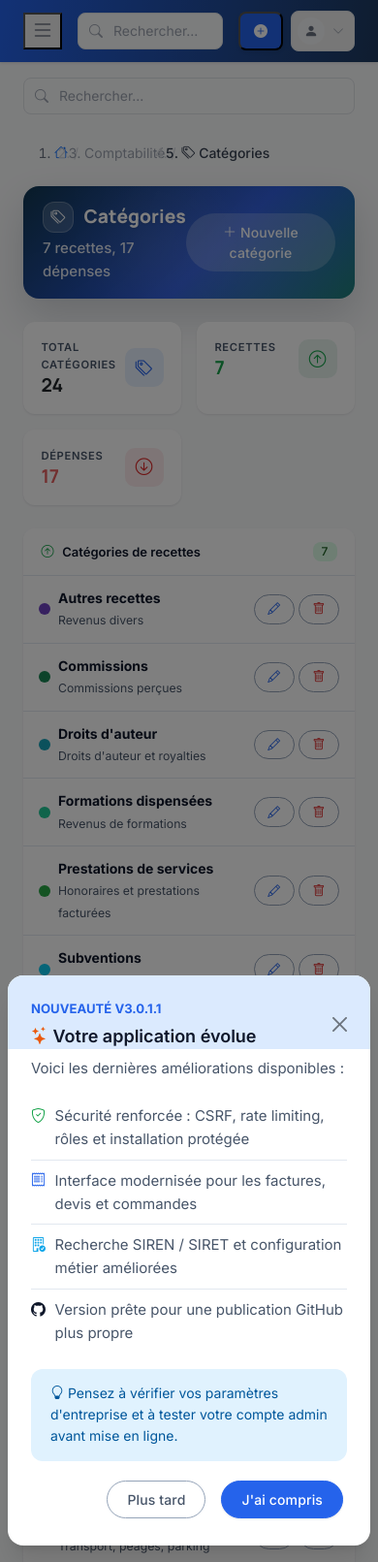
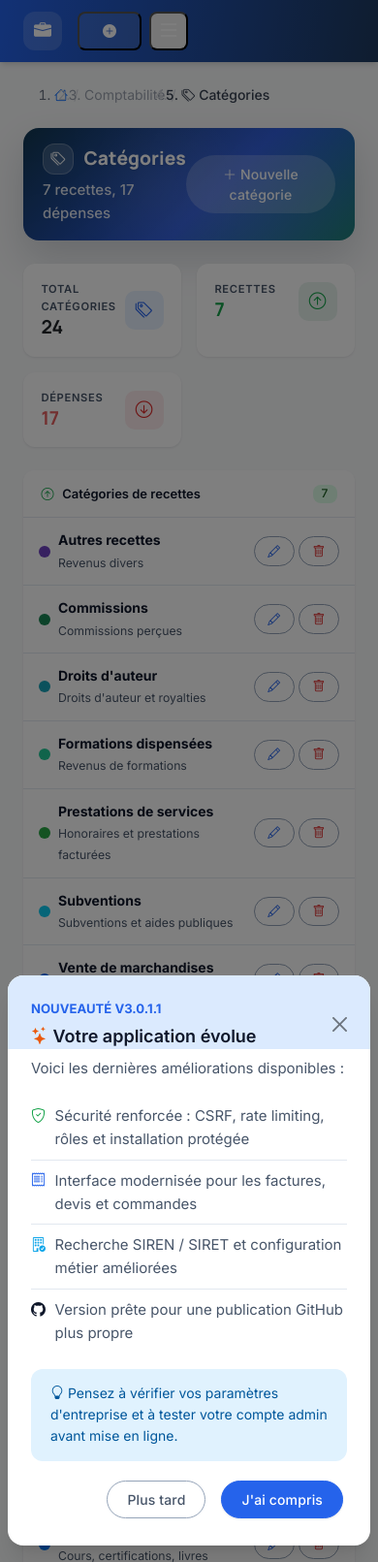
Before and after one commit to nphilmon/gestion-comptabilit-, a PHP site: page /categories.php in a window 390 px wide. Shown: the top 1611 px of the page at 97% size. Run offline with PHP 8.4, Linux system fonts and the light colour scheme; the visitor is signed in with stand-in values (Sample User, id 1); data comes from the database, SQL or seed files in the repository; some libraries are stand-ins or nearby versions.

Commit message:
Remplace la sidebar par une vraie navbar horizontale à boutons (Tailwind)
Sur retour utilisateur : la sidebar du pilote précédent est abandonnée au
profit d'une navbar horizontale classique, mais avec de vrais boutons
Tailwind (h-10, padding confortable, coins arrondis, hover/focus/actif)
au lieu de simples liens texte+icône collés.

3 zones : logo à gauche, navigation centrale (Tableau de bord, Commercial▼,
Comptabilité▼, Caisse▼, Rapports, Paie, Paramètres) visible à partir de
lg:, actions à droite (recherche, Créer, profil). État actif visible via
un fond clair + un petit trait sous le bouton (plus la longue ligne pleine
largeur d'avant). En dessous de lg:, la navigation bascule sur un panneau
mobile dépliable au clic sur le bouton hamburger (JS vanilla, sans
nouvelle dépendance).

Aucune route, URL, permission ou nom de menu modifié — seule la structure
HTML/CSS du bandeau change. Les dropdowns Commercial/Comptabilité/Caisse
gardent leur logique Bootstrap (data-bs-toggle="dropdown") avec un
nouvel habillage Tailwind ; le bouton entier ouvre le menu, pas seulement
le chevron.

Vérifié : php -l sur tout le dépôt, balises <div>/<header>/<main>/<nav>
comptées équilibrées, aucun class dupliqué, JS validé (node --check),
tous les hooks (recherche instantanée, CSRF, dropdowns) présents,
PHPUnit 33/33.

Co-Authored-By: Claude Sonnet 5 <noreply@anthropic.com>
Claude-Session: https://claude.ai/code/session_01K7Wh9Ho8SkJtjpJFcnypfH

```diff
--- a/assets/app.js
+++ b/assets/app.js
@@ -710,28 +710,16 @@ document.addEventListener('DOMContentLoaded', function() {
     }
 
     // =============================================================
-    // REFONTE PILOTE — Sidebar mobile (Tailwind)
+    // REFONTE PILOTE — Panneau de navigation mobile (Tailwind navbar)
     // =============================================================
-    const sidebar = document.querySelector('[data-sidebar]');
-    const backdrop = document.querySelector('[data-sidebar-backdrop]');
-    const openBtn = document.querySelector('[data-sidebar-open]');
-    const closeBtn = document.querySelector('[data-sidebar-close]');
+    const mobileNavToggle = document.querySelector('[data-mobile-nav-toggle]');
+    const mobileNavPanel = document.querySelector('[data-mobile-nav-panel]');
 
-    if (sidebar && backdrop && openBtn) {
-        const openSidebar = function() {
-            sidebar.classList.remove('-translate-x-full');
-            backdrop.classList.remove('hidden');
-        };
-        const closeSidebar = function() {
-            sidebar.classList.add('-translate-x-full');
-            backdrop.classList.add('hidden');
-        };
-
-        openBtn.addEventListener('click', openSidebar);
-        if (closeBtn) closeBtn.addEventListener('click', closeSidebar);
-        backdrop.addEventListener('click', closeSidebar);
-        window.addEventListener('keydown', function(e) {
-            if (e.key === 'Escape') closeSidebar();
+    if (mobileNavToggle && mobileNavPanel) {
+        mobileNavToggle.addEventListener('click', function() {
+            const isOpen = !mobileNavPanel.classList.contains('hidden');
+            mobileNavPanel.classList.toggle('hidden');
+            mobileNavToggle.setAttribute('aria-expanded', String(!isOpen));
         });
     }
 });
--- a/footer.php
+++ b/footer.php
@@ -7,7 +7,6 @@
                     <span><i class="bi bi-shield-check"></i> Connexion sécurisée · <?= date('Y') ?></span>
                 </div>
             </footer>
-        </div><!-- /zone principale -->
     </div><!-- /.tw-app -->
 
     <div class="modal fade" id="newsModal" tabindex="-1" aria-labelledby="newsModalLabel" aria-hidden="true" data-version="<?= e(APP_VERSION) ?>">
--- a/header.php
+++ b/header.php
@@ -60,6 +60,14 @@ $navSections[] = ['label' => 'Paramètres', 'icon' => 'gear', 'href' => BASE_URL
 function navSectionIsActive(array $section, string $current): bool {
     return in_array($current, $section['match'], true);
 }
+
+// Classes Tailwind d'un bouton de nav horizontal (zone centrale de la navbar).
+function navBtnClasses(bool $active): string {
+    $base = 'relative inline-flex h-10 items-center gap-2 rounded-lg px-3 text-sm font-medium whitespace-nowrap transition focus:outline-none focus:ring-2 focus:ring-white/40';
+    return $active
+        ? $base . ' bg-white/15 text-white after:absolute after:bottom-0 after:left-3 after:right-3 after:h-0.5 after:rounded-full after:bg-white'
+        : $base . ' text-white/80 hover:bg-white/10 hover:text-white';
+}
 ?>
 <!DOCTYPE html>
 <html lang="fr">
@@ -103,93 +111,66 @@ function navSectionIsActive(array $section, string $current): bool {
     </script>
 </head>
 <body class="tw-shell bg-gray-50 text-gray-900 antialiased">
-    <div class="tw-app">
-        <!-- Backdrop mobile (sidebar) -->
-        <div id="sidebarBackdrop" class="fixed inset-0 z-30 bg-gray-900/40 lg:hidden hidden" data-sidebar-backdrop></div>
-
-        <!-- SIDEBAR -->
-        <aside id="appSidebar" class="fixed inset-y-0 left-0 z-40 w-64 -translate-x-full lg:translate-x-0 transition-transform duration-200 ease-out bg-white border-r border-gray-200 flex flex-col" data-sidebar>
-            <div class="h-16 flex items-center gap-2.5 px-5 border-b border-gray-100 shrink-0">
-                <span class="flex h-9 w-9 items-center justify-center rounded-lg bg-brand-600 text-white shrink-0">
+    <div class="tw-app min-h-screen flex flex-col">
+        <!-- ═══════════ NAVBAR PRINCIPALE ═══════════ -->
+        <header class="navbar sticky top-0 z-30 h-16 bg-gradient-to-r from-brand-700 to-brand-800 shadow-md">
+            <div class="h-16 flex items-center gap-3 px-4 sm:px-6">
+                <!-- Zone gauche : logo -->
+                <a href="<?= BASE_URL ?>" class="flex items-center gap-3 shrink-0">
+                    <span class="flex h-10 w-10 items-center justify-center rounded-xl bg-white/15 text-white text-lg">
                         <i class="bi bi-briefcase-fill"></i>
                     </span>
-                <div class="min-w-0">
-                    <div class="text-sm font-bold leading-tight text-gray-900 truncate"><?= e(APP_NAME) ?></div>
-                    <div class="text-xs text-gray-400 truncate"><?= e(getParam('nom_entreprise', 'Mon Activité')) ?></div>
-                </div>
-                <button type="button" class="ml-auto lg:hidden text-gray-400 hover:text-gray-600" data-sidebar-close aria-label="Fermer le menu">
-                    <i class="bi bi-x-lg"></i>
-                </button>
-            </div>
+                    <span class="hidden md:block text-white font-bold text-[15px] leading-tight whitespace-nowrap"><?= e(APP_NAME) ?></span>
+                </a>
 
-            <nav class="flex-1 overflow-y-auto px-3 py-4 space-y-1">
+                <!-- Zone centrale : navigation -->
+                <nav class="hidden lg:flex items-center gap-1 mx-auto">
                     <?php foreach ($navSections as $section):
                         $active = navSectionIsActive($section, $page_courante);
                         $hasItems = !empty($section['items']);
                     ?>
                         <?php if (!$hasItems): ?>
-                    <a href="<?= $section['href'] ?>"
-                       class="flex items-center gap-3 rounded-lg px-3 py-2 text-sm font-medium transition-colors <?= $active ? 'bg-brand-50 text-brand-700' : 'text-gray-600 hover:bg-gray-50 hover:text-gray-900' ?>">
-                        <i class="bi bi-<?= $section['icon'] ?> text-base <?= $active ? 'text-brand-600' : 'text-gray-400' ?>"></i>
-                        <?= e($section['label']) ?>
+                            <a href="<?= $section['href'] ?>" class="<?= navBtnClasses($active) ?>">
+                                <i class="bi bi-<?= $section['icon'] ?>"></i>
+                                <span><?= e($section['label']) ?></span>
                             </a>
                         <?php else: ?>
-                    <details class="group" <?= $active ? 'open' : '' ?>>
-                        <summary class="flex cursor-pointer list-none items-center gap-3 rounded-lg px-3 py-2 text-sm font-medium transition-colors <?= $active ? 'bg-brand-50 text-brand-700' : 'text-gray-600 hover:bg-gray-50 hover:text-gray-900' ?>">
-                            <i class="bi bi-<?= $section['icon'] ?> text-base <?= $active ? 'text-brand-600' : 'text-gray-400' ?>"></i>
-                            <span class="flex-1"><?= e($section['label']) ?></span>
-                            <i class="bi bi-chevron-down text-xs text-gray-400 transition-transform group-open:rotate-180"></i>
-                        </summary>
-                        <div class="mt-1 ml-4 space-y-0.5 border-l border-gray-100 pl-4">
+                            <div class="dropdown relative">
+                                <a href="#" role="button" data-bs-toggle="dropdown" class="<?= navBtnClasses($active) ?> cursor-pointer">
+                                    <i class="bi bi-<?= $section['icon'] ?>"></i>
+                                    <span><?= e($section['label']) ?></span>
+                                    <i class="bi bi-chevron-down text-[10px] opacity-70"></i>
+                                </a>
+                                <ul class="dropdown-menu shadow-lg border border-gray-100 rounded-xl p-1.5 mt-2">
                                     <?php foreach ($section['items'] as $item): $itemActive = $page_courante === $item['match']; ?>
-                            <a href="<?= $item['href'] ?>"
-                               class="flex items-center gap-2.5 rounded-md px-3 py-1.5 text-sm transition-colors <?= $itemActive ? 'bg-brand-50 text-brand-700 font-semibold' : 'text-gray-500 hover:bg-gray-50 hover:text-gray-900' ?>">
-                                <i class="bi bi-<?= $item['icon'] ?> text-sm <?= $itemActive ? 'text-brand-600' : 'text-gray-400' ?>"></i>
-                                <?= e($item['label']) ?>
+                                    <li>
+                                        <a class="dropdown-item rounded-lg <?= $itemActive ? 'active' : '' ?>" href="<?= $item['href'] ?>">
+                                            <i class="bi bi-<?= $item['icon'] ?>"></i> <?= e($item['label']) ?>
                                         </a>
+                                    </li>
                                     <?php endforeach; ?>
+                                </ul>
                             </div>
-                    </details>
                         <?php endif; ?>
                     <?php endforeach; ?>
                 </nav>
 
-            <div class="border-t border-gray-100 p-3">
-                <a href="<?= BASE_URL ?>profil.php" class="flex items-center gap-2.5 rounded-lg px-2 py-2 text-sm text-gray-600 hover:bg-gray-50">
-                    <span class="flex h-8 w-8 items-center justify-center rounded-full bg-gray-100 text-gray-500 shrink-0">
-                        <i class="bi bi-person-fill"></i>
-                    </span>
-                    <span class="min-w-0">
-                        <span class="block truncate font-medium text-gray-800"><?= e($currentUser['nom'] ?? '') ?></span>
-                        <span class="block truncate text-xs text-gray-400"><?= e(ucfirst($currentUser['role'] ?? '')) ?></span>
-                    </span>
-                </a>
-            </div>
-        </aside>
-
-        <!-- ZONE PRINCIPALE -->
-        <div class="lg:pl-64 min-h-screen flex flex-col">
-            <!-- TOPBAR -->
-            <header class="navbar sticky top-0 z-20 h-16 bg-white border-b border-gray-200 flex items-center gap-3 px-4 sm:px-6">
-                <button type="button" class="lg:hidden text-gray-500 hover:text-gray-700" data-sidebar-open aria-label="Ouvrir le menu">
-                    <i class="bi bi-list text-2xl"></i>
-                </button>
-
-                <form class="relative flex-1 max-w-md js-smart-search" action="<?= BASE_URL ?>recherche.php" method="GET" autocomplete="off">
+                <!-- Zone droite : actions -->
+                <div class="flex items-center gap-2 ml-auto lg:ml-0">
+                    <form class="relative hidden md:block js-smart-search" action="<?= BASE_URL ?>recherche.php" method="GET" autocomplete="off">
                         <div class="relative">
-                        <i class="bi bi-search absolute left-3 top-1/2 -translate-y-1/2 text-gray-400 text-sm"></i>
+                            <i class="bi bi-search absolute left-3 top-1/2 -translate-y-1/2 text-white/60 text-sm"></i>
                             <input type="text"
-                               class="w-full rounded-lg border border-gray-200 bg-gray-50 py-2 pl-9 pr-3 text-sm text-gray-700 placeholder:text-gray-400 focus:bg-white focus:border-brand-400 focus:outline-none focus:ring-2 focus:ring-brand-100 transition"
+                                   class="h-10 w-40 lg:w-56 rounded-lg border border-white/20 bg-white/10 py-2 pl-9 pr-3 text-sm text-white placeholder:text-white/60 focus:bg-white/20 focus:outline-none focus:ring-2 focus:ring-white/30 transition"
                                    name="q" placeholder="Rechercher..." id="searchGlobal"
                                    data-search-input="desktop"
                                    value="<?= e($_GET['q'] ?? '') ?>">
                         </div>
-                    <div class="smart-search-panel absolute left-0 right-0 top-full mt-1 z-30" data-search-panel="desktop" hidden></div>
+                        <div class="smart-search-panel absolute right-0 top-full mt-2 w-80 z-30" data-search-panel="desktop" hidden></div>
                     </form>
 
-                <div class="ml-auto flex items-center gap-2">
                     <div class="dropdown">
-                        <button class="inline-flex items-center gap-1.5 rounded-lg bg-brand-600 px-3.5 py-2 text-sm font-semibold text-white shadow-sm hover:bg-brand-700 focus:outline-none focus:ring-2 focus:ring-brand-200 transition"
+                        <button class="inline-flex h-10 items-center gap-2 rounded-lg bg-white/10 px-4 text-sm font-semibold text-white hover:bg-white/20 focus:outline-none focus:ring-2 focus:ring-white/40 transition"
                                 type="button" data-bs-toggle="dropdown">
                             <i class="bi bi-plus-circle-fill"></i>
                             <span class="hidden sm:inline">Créer</span>
@@ -212,14 +193,14 @@ function navSectionIsActive(array $section, string $current): bool {
                         </ul>
                     </div>
 
-                    <div class="dropdown">
-                        <button class="flex items-center gap-2 rounded-lg border border-gray-200 pl-1.5 pr-2.5 py-1.5 text-sm text-gray-700 hover:bg-gray-50 focus:outline-none focus:ring-2 focus:ring-brand-100 transition"
+                    <div class="dropdown hidden sm:block">
+                        <button class="flex h-10 items-center gap-2 rounded-lg border border-white/20 bg-white/10 pl-2 pr-3 text-sm text-white hover:bg-white/20 focus:outline-none focus:ring-2 focus:ring-white/40 transition"
                                 type="button" data-bs-toggle="dropdown">
-                            <span class="flex h-7 w-7 items-center justify-center rounded-full bg-gray-100 text-gray-500">
+                            <span class="flex h-7 w-7 items-center justify-center rounded-full bg-white/20">
                                 <i class="bi bi-person-fill"></i>
                             </span>
-                            <span class="hidden sm:inline font-medium max-w-[9rem] truncate"><?= e($currentUser['nom'] ?? '') ?></span>
-                            <i class="bi bi-chevron-down text-xs text-gray-400"></i>
+                            <span class="font-medium max-w-[9rem] truncate"><?= e($currentUser['nom'] ?? '') ?></span>
+                            <i class="bi bi-chevron-down text-xs opacity-70"></i>
                         </button>
                         <ul class="dropdown-menu dropdown-menu-end shadow-lg border border-gray-100 rounded-xl p-0 mt-2 min-w-210 overflow-hidden">
                             <li class="user-info-block">
@@ -242,21 +223,60 @@ function navSectionIsActive(array $section, string $current): bool {
                             </li>
                         </ul>
                     </div>
+
+                    <!-- Hamburger (mobile / tablette < lg) -->
+                    <button type="button" class="lg:hidden flex h-10 w-10 items-center justify-center rounded-lg text-white hover:bg-white/10 transition" data-mobile-nav-toggle aria-label="Ouvrir le menu" aria-expanded="false">
+                        <i class="bi bi-list text-2xl"></i>
+                    </button>
                 </div>
-            </header>
+            </div>
 
-            <!-- Recherche mobile (repliée sous la topbar) -->
-            <form class="d-xxl-none position-relative app-navbar-search--mobile js-smart-search px-4 sm:px-6 pt-3 lg:hidden" action="<?= BASE_URL ?>recherche.php" method="GET" autocomplete="off">
+            <!-- Panneau mobile (nav + recherche + profil), < lg -->
+            <div class="hidden lg:hidden bg-brand-800 border-t border-white/10 px-4 py-3 space-y-1" data-mobile-nav-panel>
+                <?php foreach ($navSections as $section):
+                    $active = navSectionIsActive($section, $page_courante);
+                    $hasItems = !empty($section['items']);
+                ?>
+                    <?php if (!$hasItems): ?>
+                        <a href="<?= $section['href'] ?>" class="flex items-center gap-3 rounded-lg px-3 py-2.5 text-sm font-medium <?= $active ? 'bg-white/15 text-white' : 'text-white/80 hover:bg-white/10' ?>">
+                            <i class="bi bi-<?= $section['icon'] ?>"></i> <?= e($section['label']) ?>
+                        </a>
+                    <?php else: ?>
+                        <details <?= $active ? 'open' : '' ?>>
+                            <summary class="flex cursor-pointer list-none items-center gap-3 rounded-lg px-3 py-2.5 text-sm font-medium <?= $active ? 'bg-white/15 text-white' : 'text-white/80 hover:bg-white/10' ?>">
+                                <i class="bi bi-<?= $section['icon'] ?>"></i>
+                                <span class="flex-1"><?= e($section['label']) ?></span>
+                                <i class="bi bi-chevron-down text-xs"></i>
+                            </summary>
+                            <div class="mt-1 ml-4 space-y-0.5 border-l border-white/15 pl-4">
+                                <?php foreach ($section['items'] as $item): $itemActive = $page_courante === $item['match']; ?>
+                                <a href="<?= $item['href'] ?>" class="flex items-center gap-2.5 rounded-md px-3 py-1.5 text-sm <?= $itemActive ? 'text-white font-semibold' : 'text-white/70 hover:text-white' ?>">
+                                    <i class="bi bi-<?= $item['icon'] ?>"></i> <?= e($item['label']) ?>
+                                </a>
+                                <?php endforeach; ?>
+                            </div>
+                        </details>
+                    <?php endif; ?>
+                <?php endforeach; ?>
+
+                <form class="relative pt-2 js-smart-search" action="<?= BASE_URL ?>recherche.php" method="GET" autocomplete="off">
                     <div class="relative">
-                    <i class="bi bi-search absolute left-3 top-1/2 -translate-y-1/2 text-gray-400 text-sm"></i>
+                        <i class="bi bi-search absolute left-3 top-1/2 -translate-y-1/2 text-white/60 text-sm"></i>
                         <input type="text"
-                           class="w-full rounded-lg border border-gray-200 bg-gray-50 py-2 pl-9 pr-3 text-sm text-gray-700 placeholder:text-gray-400 focus:bg-white focus:border-brand-400 focus:outline-none focus:ring-2 focus:ring-brand-100 transition"
+                               class="w-full h-10 rounded-lg border border-white/20 bg-white/10 py-2 pl-9 pr-3 text-sm text-white placeholder:text-white/60 focus:bg-white/20 focus:outline-none"
                                name="q" placeholder="Rechercher..." id="searchGlobalMobile"
                                data-search-input="mobile"
                                value="<?= e($_GET['q'] ?? '') ?>">
                     </div>
                     <div class="smart-search-panel" data-search-panel="mobile" hidden></div>
                 </form>
+
+                <a href="<?= BASE_URL ?>profil.php" class="flex items-center gap-2.5 rounded-lg px-3 py-2.5 mt-1 text-sm text-white/90 hover:bg-white/10">
+                    <span class="flex h-7 w-7 items-center justify-center rounded-full bg-white/20"><i class="bi bi-person-fill"></i></span>
+                    <span class="truncate"><?= e($currentUser['nom'] ?? '') ?></span>
+                </a>
+            </div>
+        </header>
 
             <main class="flex-1 px-4 sm:px-6 py-6 app-content">
                 <?php
```
Lines whose indentation alone changed are shown as unchanged.
